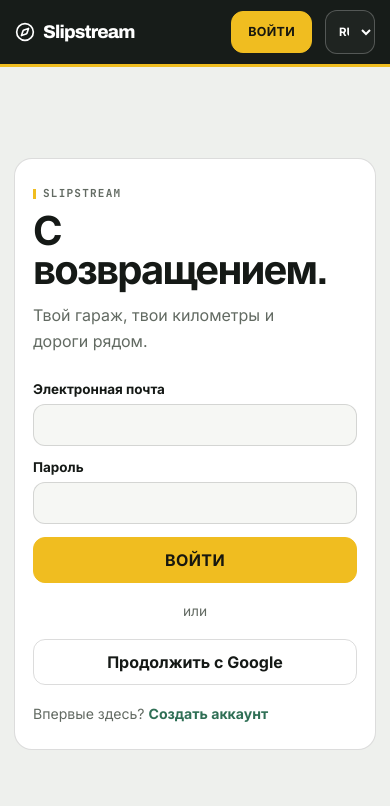
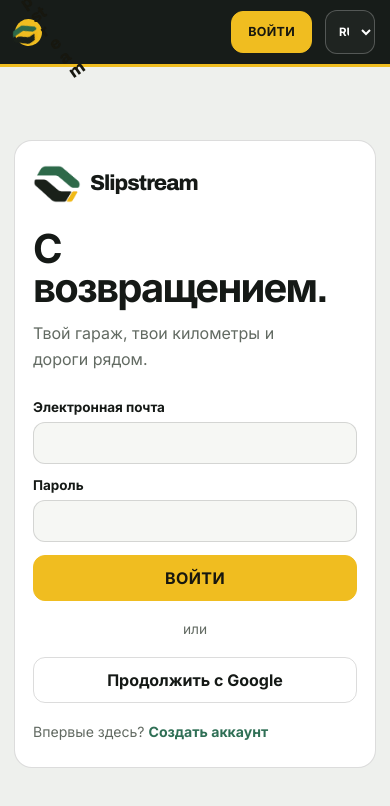
Before and after one commit to abayoor/Essay.AI, a React (Vite) app: page /auth/sign-in in a window 390 px wide. Shown: the top 806 px of the page. Built offline with nearby package versions, Linux system fonts and the light colour scheme; no server answers.

Commit message:
Add Slipstream brand mark across app

```diff
--- a/index.html
+++ b/index.html
@@ -3,6 +3,8 @@
   <head>
     <meta charset="UTF-8" />
     <meta name="viewport" content="width=device-width, initial-scale=1.0, viewport-fit=cover" />
+    <link rel="icon" type="image/png" href="/src/assets/branding/slipstream-app-icon.png" />
+    <link rel="apple-touch-icon" href="/src/assets/branding/slipstream-app-icon.png" />
     <meta name="color-scheme" content="dark" />
     <meta name="description" content="Slipstream — безопасная велосистема: GPS-заезды, маршруты с учётом опасностей, Safety Radar и сообщество." />
     <meta name="theme-color" content="#09110f" />
--- a/src/components/AuthForm.tsx
+++ b/src/components/AuthForm.tsx
@@ -5,6 +5,7 @@
 import { isUsernameAvailable } from '../lib/rider';
 import { isSupabaseConfigured, supabase } from '../lib/supabase';
 import { isValidUsername, normalizeUsername } from '../lib/usernames';
+import { BrandLogo } from './BrandLogo';
 
 export function AuthForm({ mode }: { mode: 'sign-in' | 'sign-up' }) {
   const text = useLocaleText();
@@ -123,7 +124,7 @@
   }
 
   return <section className="auth-card">
-    <p className="kicker">Slipstream</p>
+    <BrandLogo className="auth-brand-logo" />
     <h1>{isSignup
       ? text('Начни свой путь.', 'Өз жолыңды баста.', 'Start your journey.')
       : text('С возвращением.', 'Қайта келгеніңе қуаныштымыз.', 'Welcome back.')}</h1>
--- a/src/components/BikeLoader.tsx
+++ b/src/components/BikeLoader.tsx
@@ -1,8 +1,8 @@
 import { motion } from 'framer-motion';
-import { Bike } from 'lucide-react';
+import { BrandLogo } from './BrandLogo';
 
 type BikeLoaderProps = { label: string };
 
 export function BikeLoader({ label }: BikeLoaderProps) {
-  return <div className="loading-copy" role="status"><span className="bike-loader-icon" aria-hidden="true"><motion.span animate={{ x: [-2, 3, -2] }} transition={{ duration: .8, repeat: Infinity, ease: 'easeInOut' }}><Bike size={34} /></motion.span><motion.i className="bike-loader-wheel bike-loader-wheel-left" animate={{ rotate: 360 }} transition={{ duration: .65, repeat: Infinity, ease: 'linear' }} /><motion.i className="bike-loader-wheel bike-loader-wheel-right" animate={{ rotate: 360 }} transition={{ duration: .65, repeat: Infinity, ease: 'linear' }} /></span><span>{label}</span></div>;
+  return <div className="loading-copy" role="status"><span className="bike-loader-icon" aria-hidden="true"><motion.span animate={{ opacity: [.65, 1, .65], scale: [.94, 1, .94] }} transition={{ duration: 1.1, repeat: Infinity, ease: 'easeInOut' }}><BrandLogo showWordmark={false} /></motion.span></span><span>{label}</span></div>;
 }
--- /dev/null
+++ b/src/components/BrandLogo.tsx
@@ -0,0 +1,15 @@
+import brandMark from '../assets/branding/slipstream-mark.png';
+
+type BrandLogoProps = {
+  className?: string;
+  showWordmark?: boolean;
+};
+
+export function BrandLogo({ className = '', showWordmark = true }: BrandLogoProps) {
+  const classes = ['brand-logo', className].filter(Boolean).join(' ');
+
+  return <span className={classes} aria-label={showWordmark ? 'Slipstream' : undefined}>
+    <img className="brand-logo-mark" src={brandMark} alt="" aria-hidden="true" />
+    {showWordmark && <span className="brand-logo-wordmark">Slipstream</span>}
+  </span>;
+}
--- a/src/components/PageShell.tsx
+++ b/src/components/PageShell.tsx
@@ -4,7 +4,6 @@
   BadgeCheck,
   BrainCircuit,
   CircleUserRound,
-  Compass,
   Home,
   LogOut,
   Map,
@@ -25,6 +24,7 @@
 import { supabase } from '../lib/supabase';
 import { useTranslations } from '../lib/translations';
 import { FriendLocationPublisher } from './FriendLocationPublisher';
+import { BrandLogo } from './BrandLogo';
 
 type MainLinkProps = {
   href: string;
@@ -153,8 +153,7 @@
     <FriendLocationPublisher />
     <header className="cycle-header">
       <Link href={session ? '/dashboard' : '/'} className="cycle-brand">
-        <Compass size={20} aria-hidden="true" />
-        Slipstream
+        <BrandLogo />
       </Link>
       {session ? <div className="header-session-actions">
         <nav className="primary-nav" aria-label={t('dashboard')}>
--- a/src/index.css
+++ b/src/index.css
@@ -13,3 +13,4 @@
 @import './styles/rounded-ui.css';
 @import './styles/landing-refresh.css';
 @import './styles/location-permission.css';
+@import './styles/branding.css';
--- /dev/null
+++ b/src/styles/branding.css
@@ -0,0 +1,84 @@
+.brand-logo {
+  align-items: center;
+  color: inherit;
+  display: inline-flex;
+  gap: 9px;
+  min-width: 0;
+}
+
+.brand-logo-mark {
+  display: block;
+  flex: 0 0 auto;
+  height: 30px;
+  object-fit: contain;
+  width: 38px;
+}
+
+.brand-logo-wordmark,
+.cycle-brand .brand-logo-wordmark {
+  background: transparent !important;
+  color: inherit !important;
+  font-family: Archivo, sans-serif;
+  font-size: 1.2rem;
+  font-weight: 850;
+  height: auto;
+  letter-spacing: -.045em;
+  line-height: 1;
+  transform: none;
+  width: auto;
+}
+
+.cycle-brand {
+  gap: 0;
+  letter-spacing: 0;
+}
+
+.cycle-brand .brand-logo-mark {
+  height: 29px;
+  width: 37px;
+}
+
+.auth-brand-logo {
+  color: var(--ink);
+  margin-bottom: 18px;
+}
+
+.auth-brand-logo .brand-logo-mark {
+  height: 38px;
+  width: 48px;
+}
+
+.auth-brand-logo .brand-logo-wordmark {
+  font-size: 1.35rem;
+}
+
+.bike-loader-icon {
+  display: flex;
+  height: 40px;
+  justify-content: center;
+  width: 52px;
+}
+
+.bike-loader-icon > span {
+  align-items: center;
+  display: flex;
+  inset: 0;
+  justify-content: center;
+  position: absolute;
+}
+
+.bike-loader-icon .brand-logo-mark {
+  height: 36px;
+  width: 46px;
+}
+
+@media (max-width: 560px) {
+  .cycle-brand .brand-logo-mark {
+    height: 27px;
+    width: 34px;
+  }
+
+  .cycle-brand .brand-logo-wordmark {
+    font-size: 1.05rem;
+  }
+}
```
Also changed, not shown: src/assets/branding/slipstream-app-icon.png (added), src/assets/branding/slipstream-mark.png (added), 27 other files (tests, documents, lock files or other folders).
